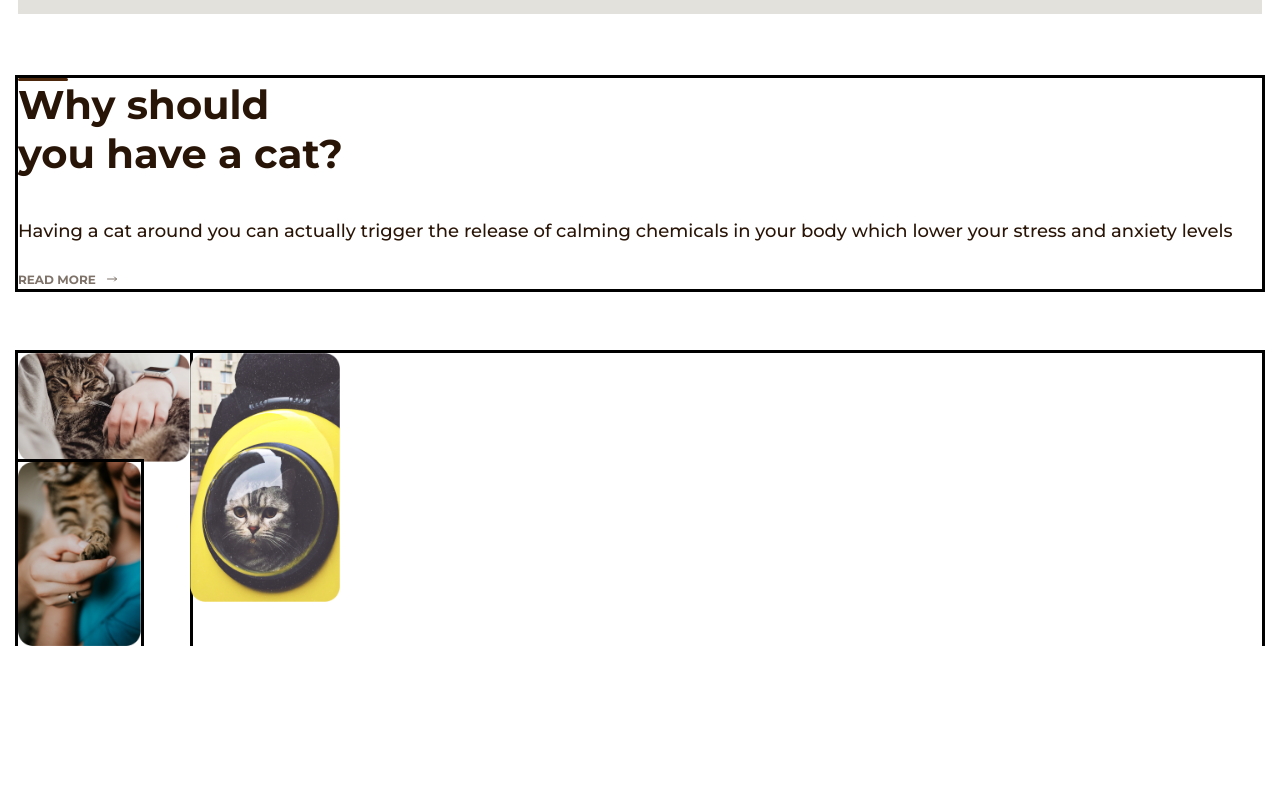
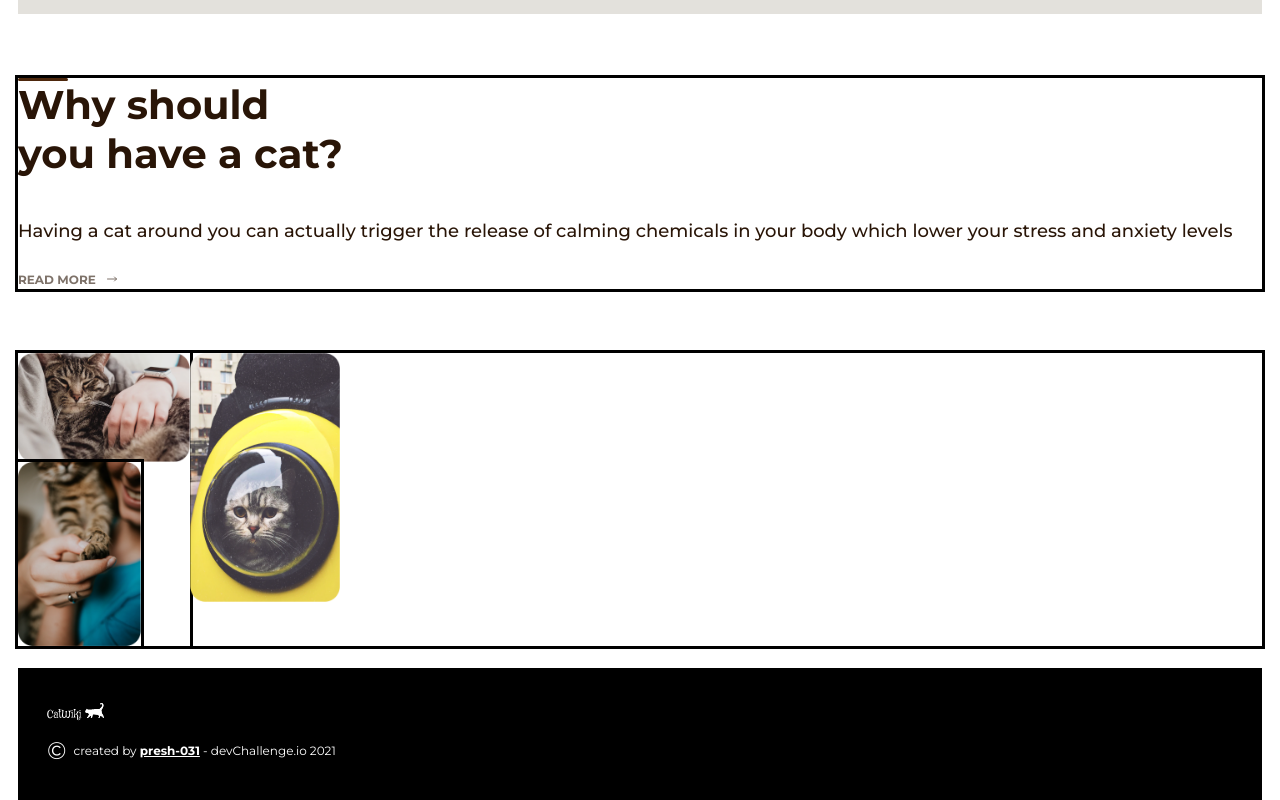
Before and after one commit to presh-031/Cat-Wiki, a React (Create React App) app in the folder frontend/: page / in a window 1280 px wide. Shown: the part 726-1526 px from the top of the page. Before the commit the page ends 1372 px from the top, so only its background shows below. Built offline with nearby package versions, Linux system fonts and the light colour scheme; a web font is replaced by a local one.

Commit message:
styled footer

```diff
--- a/frontend/src/components/Footer.jsx
+++ b/frontend/src/components/Footer.jsx
@@ -1,5 +1,21 @@
+import catWikiLogo from "../assets/CatwikiLogo.svg";
+
 const Footer = () => {
-  return <div>Footer</div>;
+  return (
+    <footer className="mt-[2.232rem] bg-black py-[3.482rem] pl-[2.9rem] text-white outline">
+      <img src={catWikiLogo} alt="" className="mb-[1.4rem] h-[1.9rem] contrast-[150%] invert" />
+      <div className=" flex items-center gap-x-[0.7rem]">
+        <span className="font-montserrat text-[2.4rem] font-normal leading-[2.9rem]">&#169;</span>
+        <p className="font-montserrat text-[1.2rem] font-normal leading-[1.4rem]">
+          created by{" "}
+          <a href="https://github.com/presh-031" className="font-bold underline">
+            presh-031
+          </a>{" "}
+          - devChallenge.io 2021
+        </p>
+      </div>
+    </footer>
+  );
 };
 
 export default Footer;
--- a/frontend/src/pages/Home.jsx
+++ b/frontend/src/pages/Home.jsx
@@ -1,3 +1,4 @@
+import Footer from "../components/Footer";
 import Header from "../components/Header";
 import Hero from "../components/Hero";
 import Reason from "../components/Reason";
@@ -8,6 +9,7 @@ const Home = () => {
       <Header />
       <Hero />
       <Reason />
+      <Footer />
     </div>
   );
 };
```
